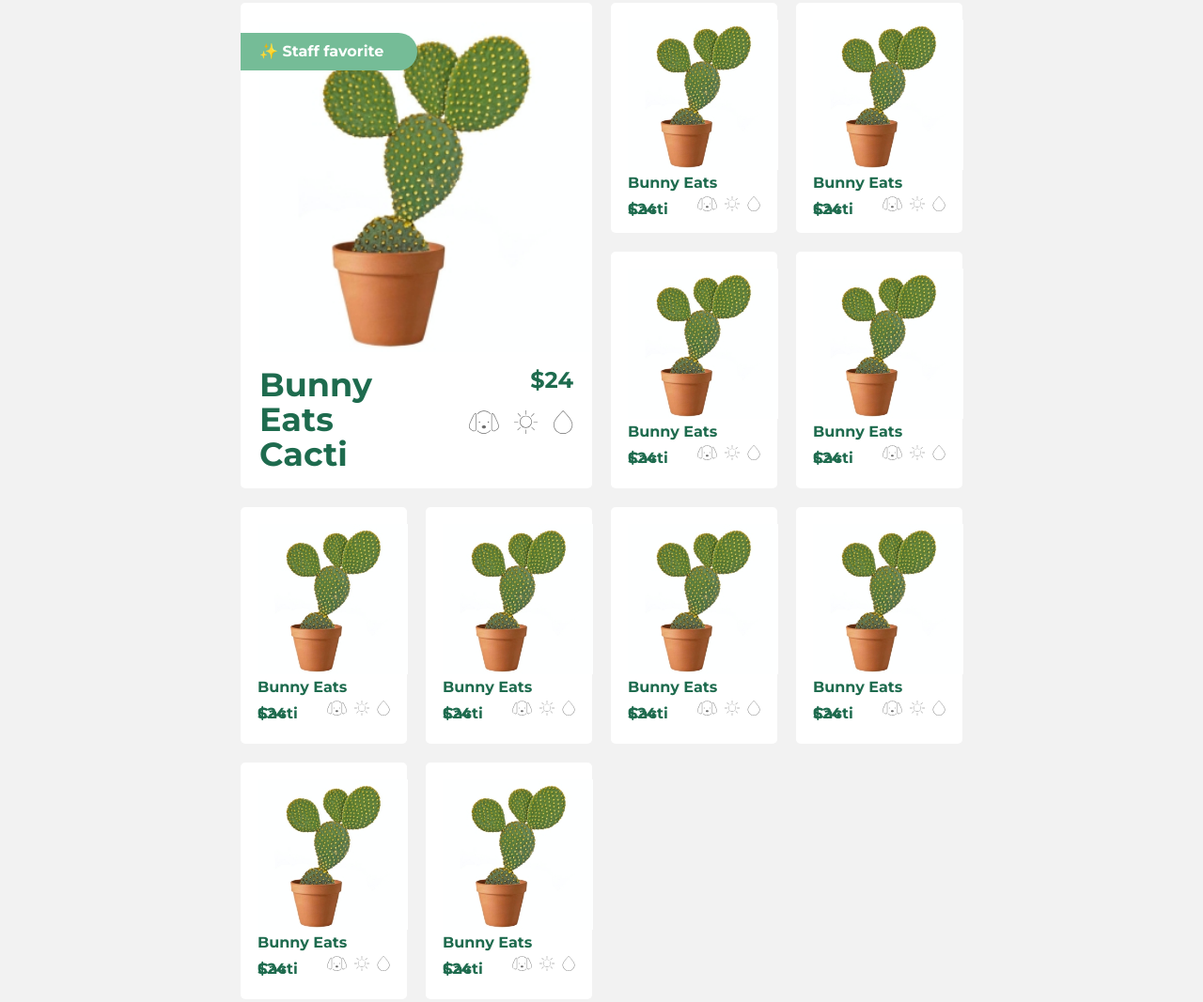
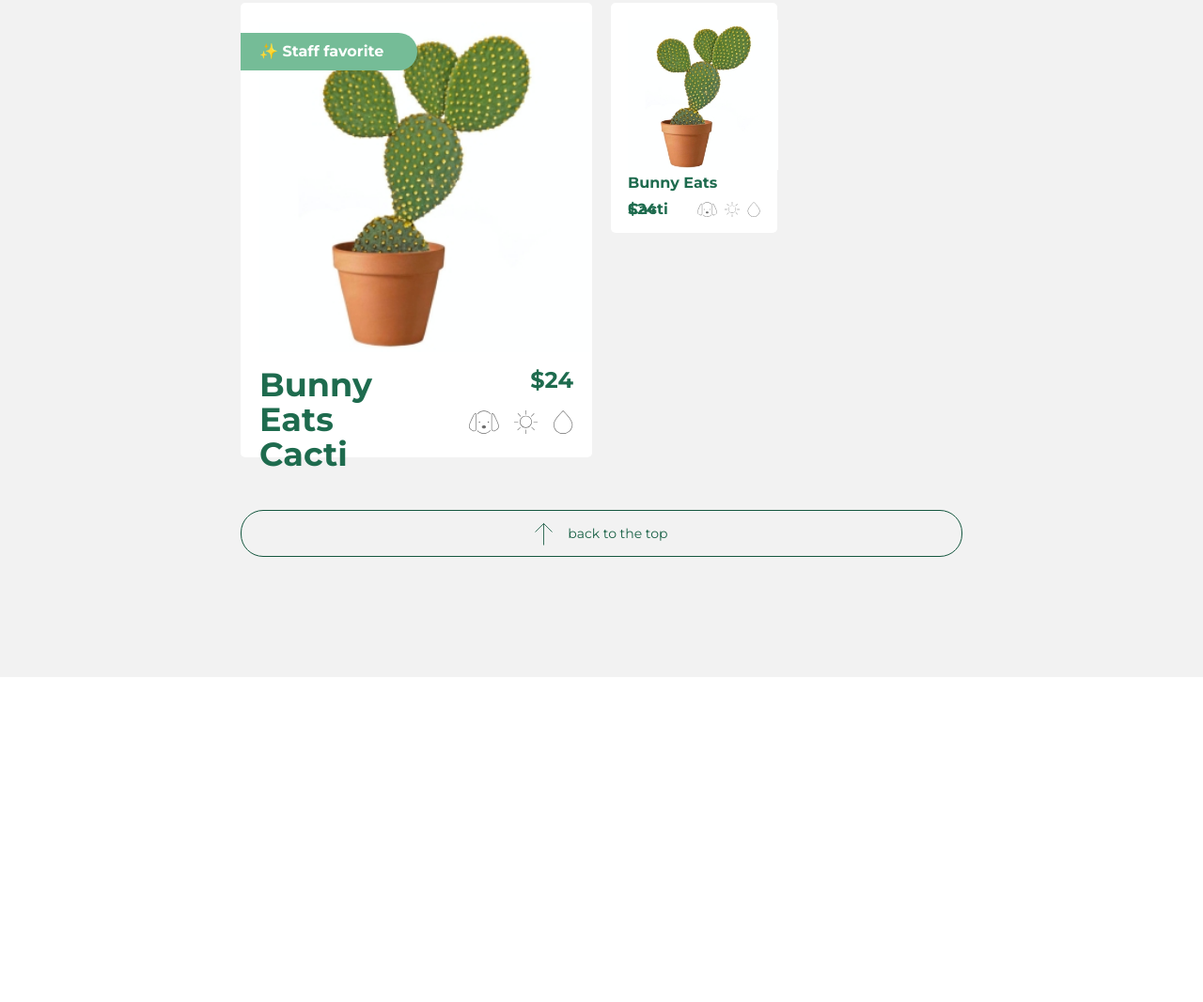
Before and after one commit to LucasBarretto86/my-plant-friends, a website built with Parcel: page index.html in a window 1280 px wide. Shown: the part 1055-2122 px from the top of the page at 94% size. After the commit the page ends 1776 px from the top, so only its background shows below. Built offline with nearby package versions, Linux system fonts and the light colour scheme.

Commit message:
Adjustments

```diff
--- a/index.html
+++ b/index.html
@@ -133,14 +133,14 @@
       </div>
     </section>
 
-    <section id="results" class="results">
-      <div class="results__header">
-        <img class="results__illustration" src="images/illustrations/pick.png" alt="Hand holding a plant" srcset="">
+    <section id="plants" class="plants">
+      <div class="plants__header">
+        <img class="plants__illustration" src="images/illustrations/pick.png" alt="Hand holding a plant" srcset="">
         <h2>Our picks for you</h2>
       </div>
 
-      <div class="results__content">
-        <div class="results__card results__card--favotire">
+      <div class="plants__content">
+        <div class="plants__card plants__card--favotire">
           <div class="plant">
             <img class="plant__image" src="images/plants/bunny-ears-cacti.jpg" alt="bunny-ears-cacti">
             <h4 class="plant__name">Bunny Eats Cacti</h4>
@@ -153,125 +153,7 @@
           </div>
         </div>
 
-        <div class="results__card results__card--options">
-          <div class="plant">
-            <img class="plant__image" src="images/plants/bunny-ears-cacti.jpg" alt="bunny-ears-cacti">
-            <h6 class="plant__name">Bunny Eats Cacti</h6>
-            <h6 class="plant__price">$24</h6>
-            <div class="plant__icons">
-              <img src="images/icons/pet.svg" alt="Pet Icon">
-              <img src="images/icons/mid-sun.svg" alt="Sun Icon">
-              <img src="images/icons/1-drop.svg" alt="Drop Icon">
-            </div>
-          </div>
-        </div>
-
-        <!-- EXAMPLE -->
-        <div class="results__card results__card--options">
-          <div class="plant">
-            <img class="plant__image" src="images/plants/bunny-ears-cacti.jpg" alt="bunny-ears-cacti">
-            <h6 class="plant__name">Bunny Eats Cacti</h6>
-            <h6 class="plant__price">$24</h6>
-            <div class="plant__icons">
-              <img src="images/icons/pet.svg" alt="Pet Icon">
-              <img src="images/icons/mid-sun.svg" alt="Sun Icon">
-              <img src="images/icons/1-drop.svg" alt="Drop Icon">
-            </div>
-          </div>
-        </div>
-
-        <div class="results__card results__card--options">
-          <div class="plant">
-            <img class="plant__image" src="images/plants/bunny-ears-cacti.jpg" alt="bunny-ears-cacti">
-            <h6 class="plant__name">Bunny Eats Cacti</h6>
-            <h6 class="plant__price">$24</h6>
-            <div class="plant__icons">
-              <img src="images/icons/pet.svg" alt="Pet Icon">
-              <img src="images/icons/mid-sun.svg" alt="Sun Icon">
-              <img src="images/icons/1-drop.svg" alt="Drop Icon">
-            </div>
-          </div>
-        </div>
-
-        <div class="results__card results__card--options">
-          <div class="plant">
-            <img class="plant__image" src="images/plants/bunny-ears-cacti.jpg" alt="bunny-ears-cacti">
-            <h6 class="plant__name">Bunny Eats Cacti</h6>
-            <h6 class="plant__price">$24</h6>
-            <div class="plant__icons">
-              <img src="images/icons/pet.svg" alt="Pet Icon">
-              <img src="images/icons/mid-sun.svg" alt="Sun Icon">
-              <img src="images/icons/1-drop.svg" alt="Drop Icon">
-            </div>
-          </div>
-        </div>
-
-        <div class="results__card results__card--options">
-          <div class="plant">
-            <img class="plant__image" src="images/plants/bunny-ears-cacti.jpg" alt="bunny-ears-cacti">
-            <h6 class="plant__name">Bunny Eats Cacti</h6>
-            <h6 class="plant__price">$24</h6>
-            <div class="plant__icons">
-              <img src="images/icons/pet.svg" alt="Pet Icon">
-              <img src="images/icons/mid-sun.svg" alt="Sun Icon">
-              <img src="images/icons/1-drop.svg" alt="Drop Icon">
-            </div>
-          </div>
-        </div>
-
-        <div class="results__card results__card--options">
-          <div class="plant">
-            <img class="plant__image" src="images/plants/bunny-ears-cacti.jpg" alt="bunny-ears-cacti">
-            <h6 class="plant__name">Bunny Eats Cacti</h6>
-            <h6 class="plant__price">$24</h6>
-            <div class="plant__icons">
-              <img src="images/icons/pet.svg" alt="Pet Icon">
-              <img src="images/icons/mid-sun.svg" alt="Sun Icon">
-              <img src="images/icons/1-drop.svg" alt="Drop Icon">
-            </div>
-          </div>
-        </div>
-
-        <div class="results__card results__card--options">
-          <div class="plant">
-            <img class="plant__image" src="images/plants/bunny-ears-cacti.jpg" alt="bunny-ears-cacti">
-            <h6 class="plant__name">Bunny Eats Cacti</h6>
-            <h6 class="plant__price">$24</h6>
-            <div class="plant__icons">
-              <img src="images/icons/pet.svg" alt="Pet Icon">
-              <img src="images/icons/mid-sun.svg" alt="Sun Icon">
-              <img src="images/icons/1-drop.svg" alt="Drop Icon">
-            </div>
-          </div>
-        </div>
-
-        <div class="results__card results__card--options">
-          <div class="plant">
-            <img class="plant__image" src="images/plants/bunny-ears-cacti.jpg" alt="bunny-ears-cacti">
-            <h6 class="plant__name">Bunny Eats Cacti</h6>
-            <h6 class="plant__price">$24</h6>
-            <div class="plant__icons">
-              <img src="images/icons/pet.svg" alt="Pet Icon">
-              <img src="images/icons/mid-sun.svg" alt="Sun Icon">
-              <img src="images/icons/1-drop.svg" alt="Drop Icon">
-            </div>
-          </div>
-        </div>
-
-        <div class="results__card results__card--options">
-          <div class="plant">
-            <img class="plant__image" src="images/plants/bunny-ears-cacti.jpg" alt="bunny-ears-cacti">
-            <h6 class="plant__name">Bunny Eats Cacti</h6>
-            <h6 class="plant__price">$24</h6>
-            <div class="plant__icons">
-              <img src="images/icons/pet.svg" alt="Pet Icon">
-              <img src="images/icons/mid-sun.svg" alt="Sun Icon">
-              <img src="images/icons/1-drop.svg" alt="Drop Icon">
-            </div>
-          </div>
-        </div>
-
-        <div class="results__card results__card--options">
+        <div class="plants__card plants__card--options">
           <div class="plant">
             <img class="plant__image" src="images/plants/bunny-ears-cacti.jpg" alt="bunny-ears-cacti">
             <h6 class="plant__name">Bunny Eats Cacti</h6>
@@ -285,13 +167,17 @@
         </div>
       </div>
 
-      <div class="results__footer">
+      <div class="plants__footer">
         <a href="#selects">
           <span><img src="images/icons/arrow-up.svg" alt="Arrow Up"></span>
           <span>back to the top</span>
         </a>
       </div>
     </section>
+
+    <section id="no-plants" class="no-plants">
+
+    </section>
   </main>
 </body>
 
--- a/index.scss
+++ b/index.scss
@@ -215,7 +215,7 @@ main {
     }
 }
 
-.results {
+.plants {
     display: flex;
     flex-direction: column;
     background-color: #F2F2F2;
@@ -243,7 +243,7 @@ main {
         grid-column-gap: 20px;
         grid-row-gap: 20px;
 
-        .results__card {
+        .plants__card {
             position: relative;
             background-color: #FFF;
             border-radius: 5px;
@@ -344,6 +344,7 @@ main {
                         grid-row: 3;
                         display: flex;
                         justify-content: flex-end;
+                        align-items: center;
 
                         img {
                             height: 16px;
```
